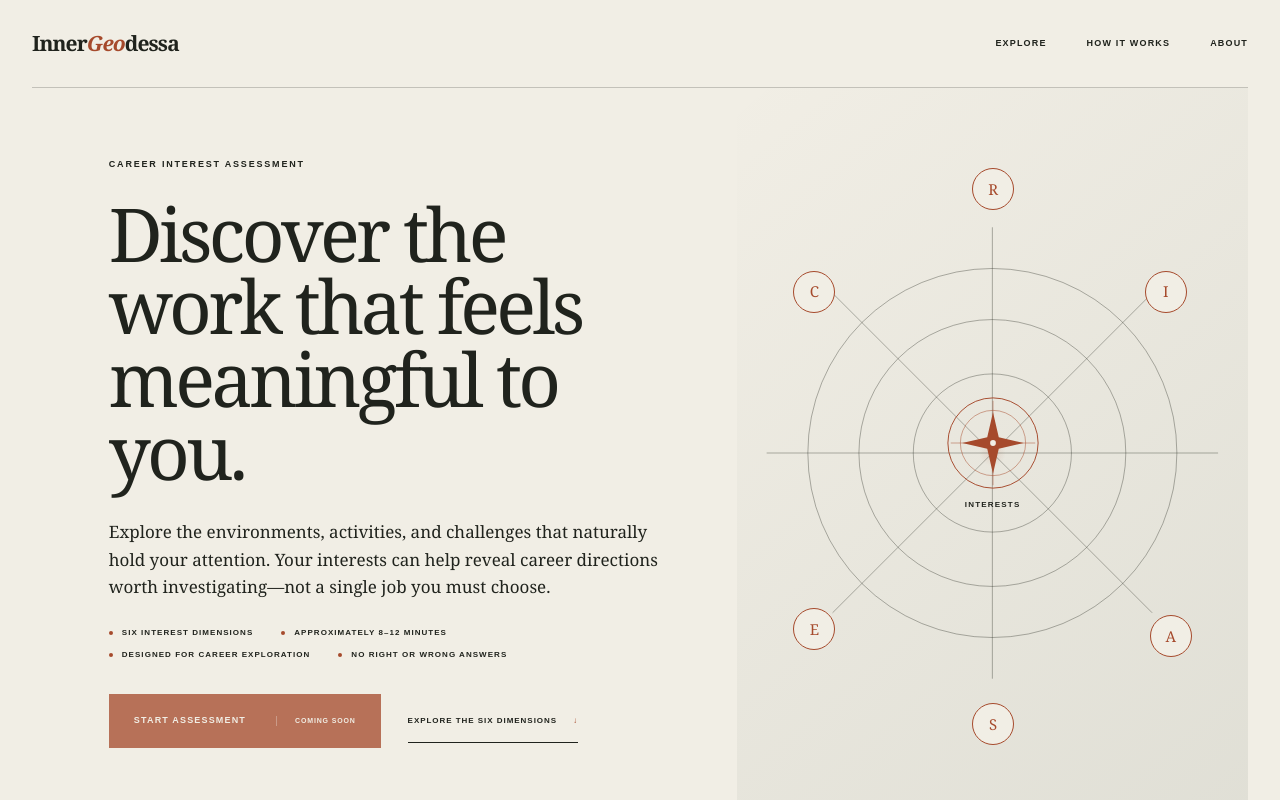
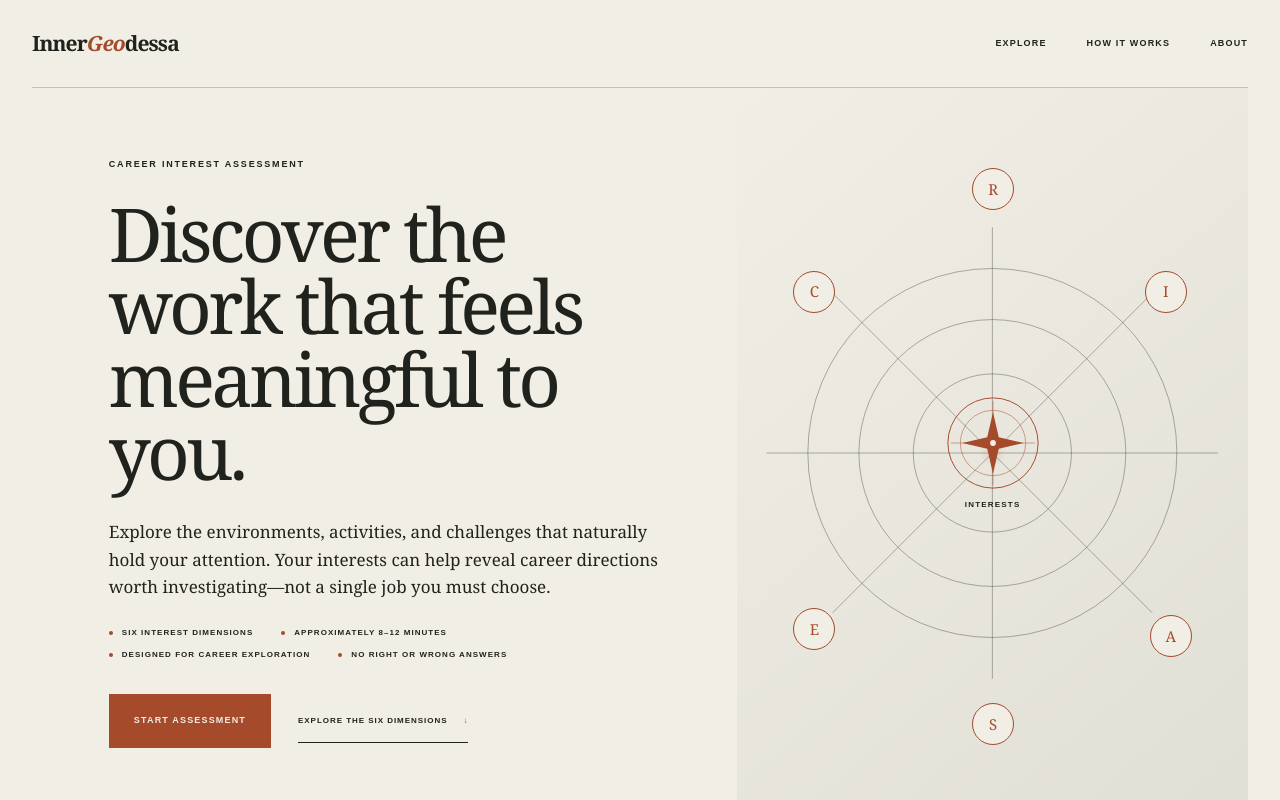
Before and after one commit to sidragon13-cyber/innergeodessa, a Next.js app: page /career in a window 1280 px wide. Shown: the top 800 px of the page. Built offline with nearby package versions, Linux system fonts and the light colour scheme.

Commit message:
feat(career): enable RIASEC test entry and support session item responses

```diff
--- a/src/app/career/page.tsx
+++ b/src/app/career/page.tsx
@@ -1,4 +1,5 @@
 import type { Metadata } from "next";
+import Link from "next/link";
 import { CompassMark, SiteFooter, SiteHeader } from "@/components/home";
 
 export const metadata: Metadata = {
@@ -99,10 +100,9 @@ const guidance = [
 
 function ComingSoonAction({ children }: { children: React.ReactNode }) {
   return (
-    <span className="primary-button disabled-button" aria-disabled="true">
+    <Link href="/career/test" className="primary-button">
       {children}
-      <span>Coming Soon</span>
-    </span>
+    </Link>
   );
 }
 
--- a/src/app/career/test/page.tsx
+++ b/src/app/career/test/page.tsx
@@ -19,11 +19,13 @@ import {
   type RiasecResultContract,
 } from "@/data/career";
 
-type ItemsResponse = {
-  count: number;
-  items: AssessmentDisplayItem[];
-  error?: string;
-};
+type ItemsResponse =
+  | AssessmentDisplayItem[]
+  | {
+      count?: number;
+      items?: AssessmentDisplayItem[];
+      error?: string;
+    };
 
 type SessionResponse = {
   session_id: string;
@@ -95,16 +97,20 @@ export default function CareerTestPage() {
         );
 
         const data: ItemsResponse = await response.json();
+        const responseItems = Array.isArray(data) ? data : data.items;
+        const responseError = Array.isArray(data) ? undefined : data.error;
 
         if (!response.ok) {
-          throw new Error(data.error ?? "Unable to load assessment items.");
+          throw new Error(
+            responseError ?? "Unable to load assessment items.",
+          );
         }
 
-        if (!Array.isArray(data.items) || data.count !== 36) {
+        if (!Array.isArray(responseItems) || responseItems.length !== 36) {
           throw new Error("The assessment did not return all 36 questions.");
         }
 
-        const sortedItems = [...data.items].sort(
+        const sortedItems = [...responseItems].sort(
           (first, second) => first.master_order - second.master_order,
         );
 
```
